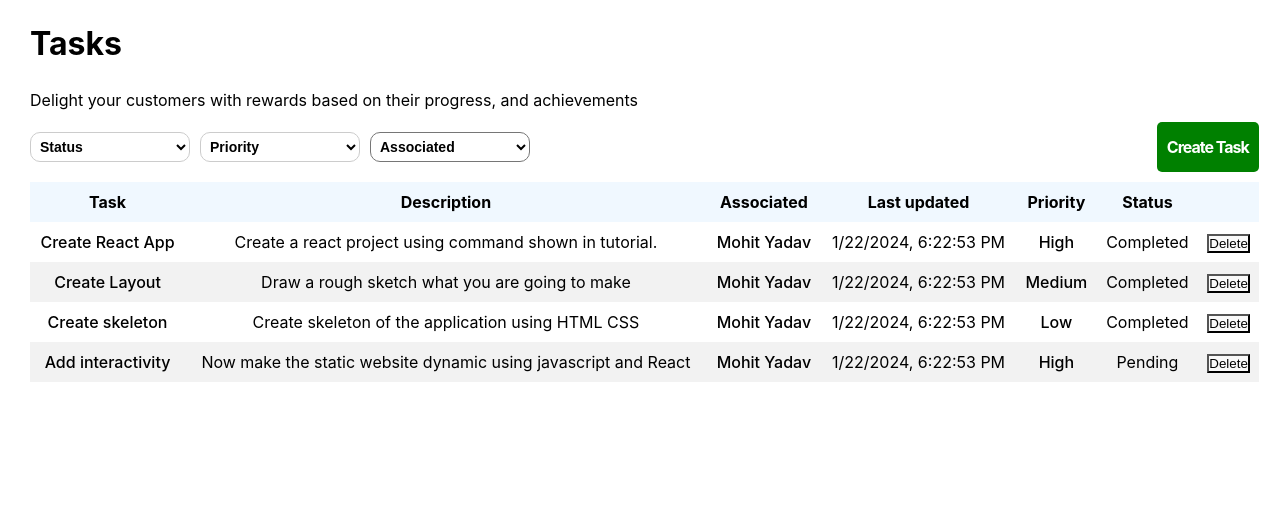
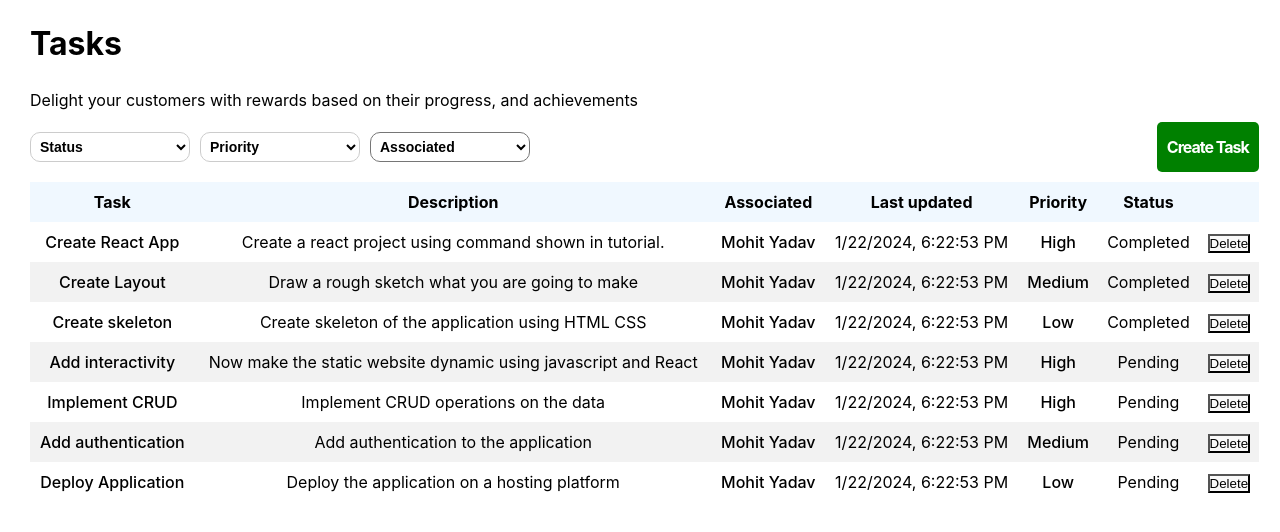
Before and after one commit to MohitYadav-Capillary/task-manager, a React (Vite) app: page / in a window 1280 px wide. Shown: the top 532 px of the page. Built offline with nearby package versions, Linux system fonts and the light colour scheme.

Commit message:
mistyped error removed

```diff
--- a/src/assets/data.js
+++ b/src/assets/data.js
@@ -31,4 +31,28 @@ export const taskData = [
     lastUpdated: new Date().toLocaleString(),
     status: "Pending",
   },
+  {
+    task: "Implement CRUD",
+    desc: "Implement CRUD operations on the data",
+    owner: "Mohit Yadav",
+    priority: "High",
+    lastUpdated: new Date().toLocaleString(),
+    status: "Pending",
+  },
+  {
+    task: "Add authentication",
+    desc: "Add authentication to the application",
+    owner: "Mohit Yadav",
+    priority: "Medium",
+    lastUpdated: new Date().toLocaleString(),
+    status: "Pending",
+  },
+  {
+    task: "Deploy Application",
+    desc: "Deploy the application on a hosting platform",
+    owner: "Mohit Yadav",
+    priority: "Low",
+    lastUpdated: new Date().toLocaleString(),
+    status: "Pending",
+  },
 ];
```
